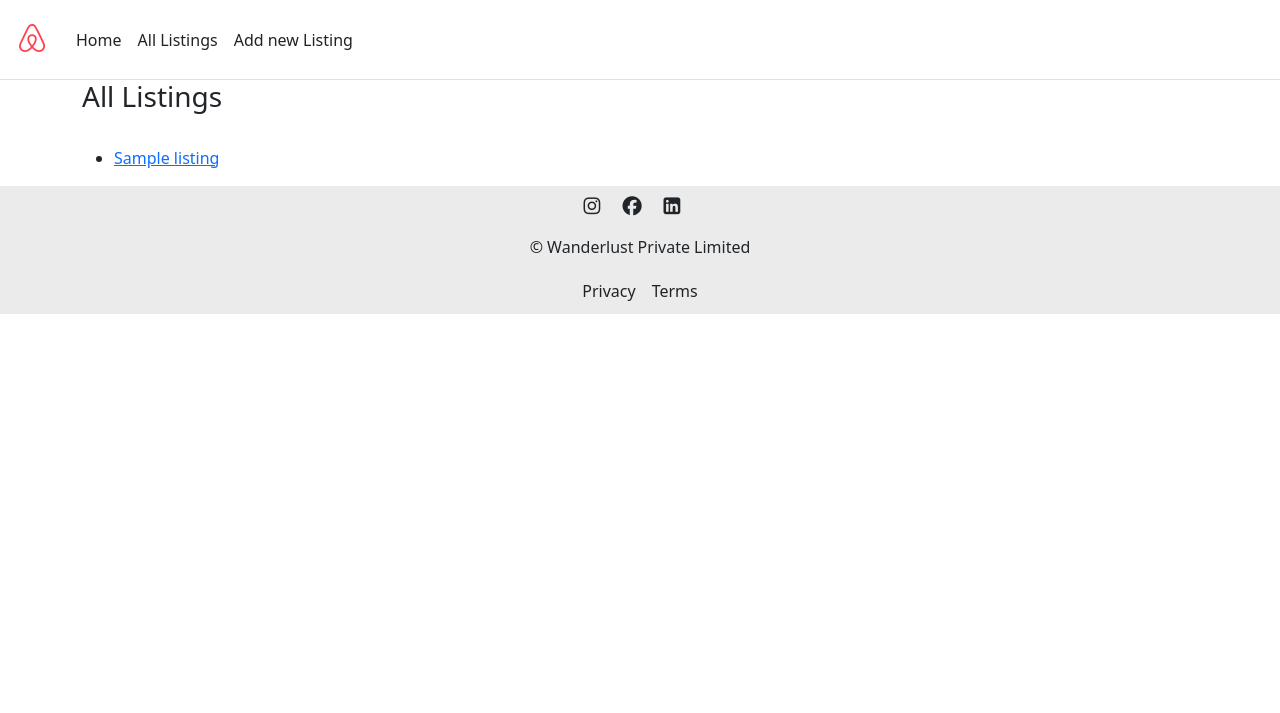
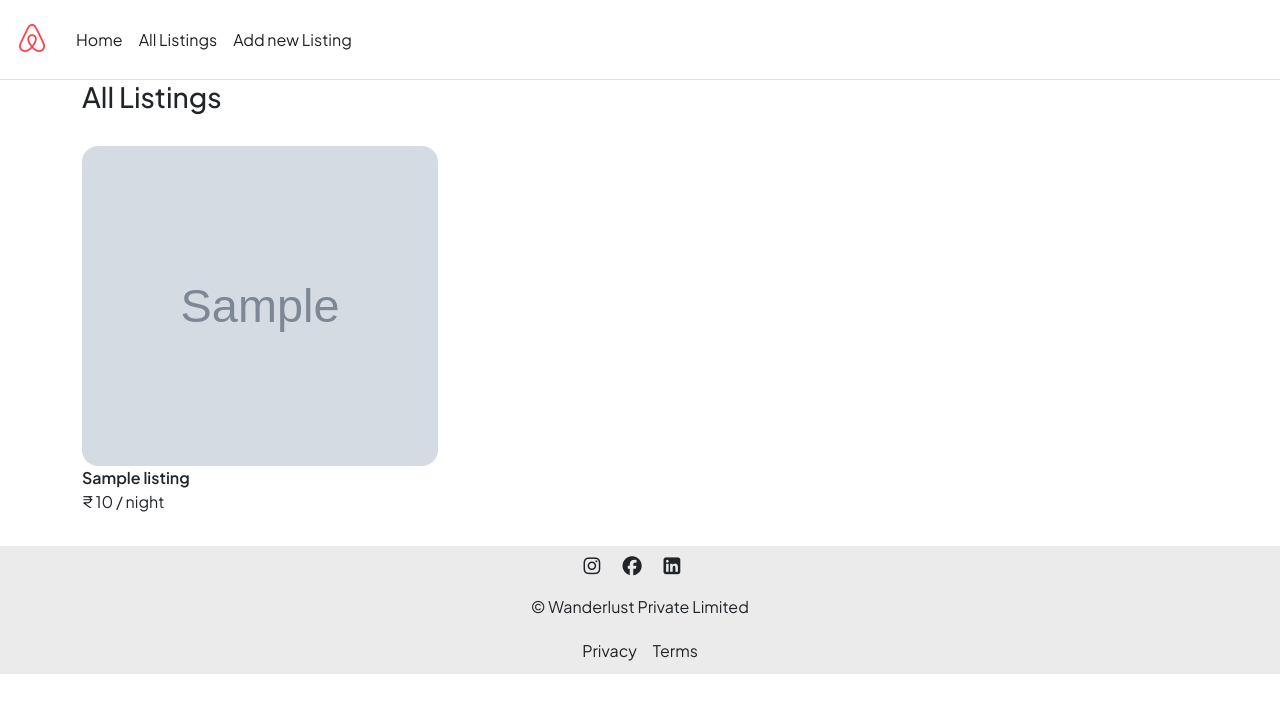
Before and after one commit to AquillaRival/Major-Project-Wander-Lust, a Node server app: page /listings in a window 1280 px wide. Shown: the top 713 px of the page. Run offline with Node 20, Linux system fonts and the light colour scheme; tables that the repository leaves empty hold one stand-in row (values such as "Sample post"); grey boxes marked "Sample" are stand-in pictures; some libraries are stand-ins or nearby versions.

Commit message:
Added css file

```diff
--- a/public/css/style.css
+++ b/public/css/style.css
@@ -1,6 +1,6 @@
-/* body {
-  background-color: pink;
-} */
+body {
+  font-family: "Plus Jakarta Sans", sans-serif !important;
+}
 
 /* Navbar */
 .navbar {
@@ -53,3 +53,37 @@
   justify-content: center;
   align-items: space-evenly;
 }
+
+/* Cards */
+.card {
+  border: none !important;
+  margin-bottom: 2rem;
+}
+
+.card-img-top {
+  border-radius: 1rem !important;
+  width: 100% !important;
+  object-fit: cover !important;
+}
+
+.card-body {
+  padding: 0 !important;
+}
+
+.card-text p {
+  font-weight: 400 !important;
+}
+
+.listing-link {
+  text-decoration: none;
+}
+
+/* Card effect */
+.card-img-overlay {
+  opacity: 0;
+}
+
+.card-img-overlay:hover {
+  opacity: 0.2;
+  background-color: white;
+}
--- a/views/layouts/boilerplate.ejs
+++ b/views/layouts/boilerplate.ejs
@@ -18,6 +18,12 @@
       crossorigin="anonymous"
       referrerpolicy="no-referrer"
     />
+    <link rel="preconnect" href="https://fonts.googleapis.com" />
+    <link rel="preconnect" href="https://fonts.gstatic.com" crossorigin />
+    <link
+      href="https://fonts.googleapis.com/css2?family=Plus+Jakarta+Sans:wght@300;400;500;600&display=swap"
+      rel="stylesheet"
+    />
   </head>
   <body>
     <%- include("../includes/navbar.ejs") %>
--- a/views/listings/index.ejs
+++ b/views/listings/index.ejs
@@ -1,15 +1,32 @@
 <% layout("/layouts/boilerplate.ejs") %>
 <body>
   <h3>All Listings</h3>
-  <!-- <form method="GET" action="/listings/new">
-    <button>Create New Listing</button>
-  </form> -->
   <br />
-  <ul>
+  <div class="row row-cols-lg-3 row-cols-md-2 row-cols-sm-1 g-4">
     <% for (let listing of allListings) { %>
-    <li>
-      <a href="/listings/<%= listing._id %>"><%= listing.title %></a>
-    </li>
+    <a href="/listings/<%= listing._id %>" class="listing-link">
+      <div class="card col">
+        <img
+          src="<%= listing.image %>"
+          class="card-img-top"
+          alt="listing_image"
+          style="height: 20rem"
+        />
+        <div class="card-img-overlay">
+          <h5 class="card-title"></h5>
+          <p class="card-text"></p>
+          <p class="card-text"><small></small></p>
+        </div>
+        <div class="card-body">
+          <p class="card-text">
+            <b><%= listing.title %></b> <br />
+            &#8377;
+            <%= listing.price.toLocaleString("en-IN") %>
+            / night
+          </p>
+        </div>
+      </div>
+    </a>
     <% } %>
-  </ul>
+  </div>
 </body>
```
